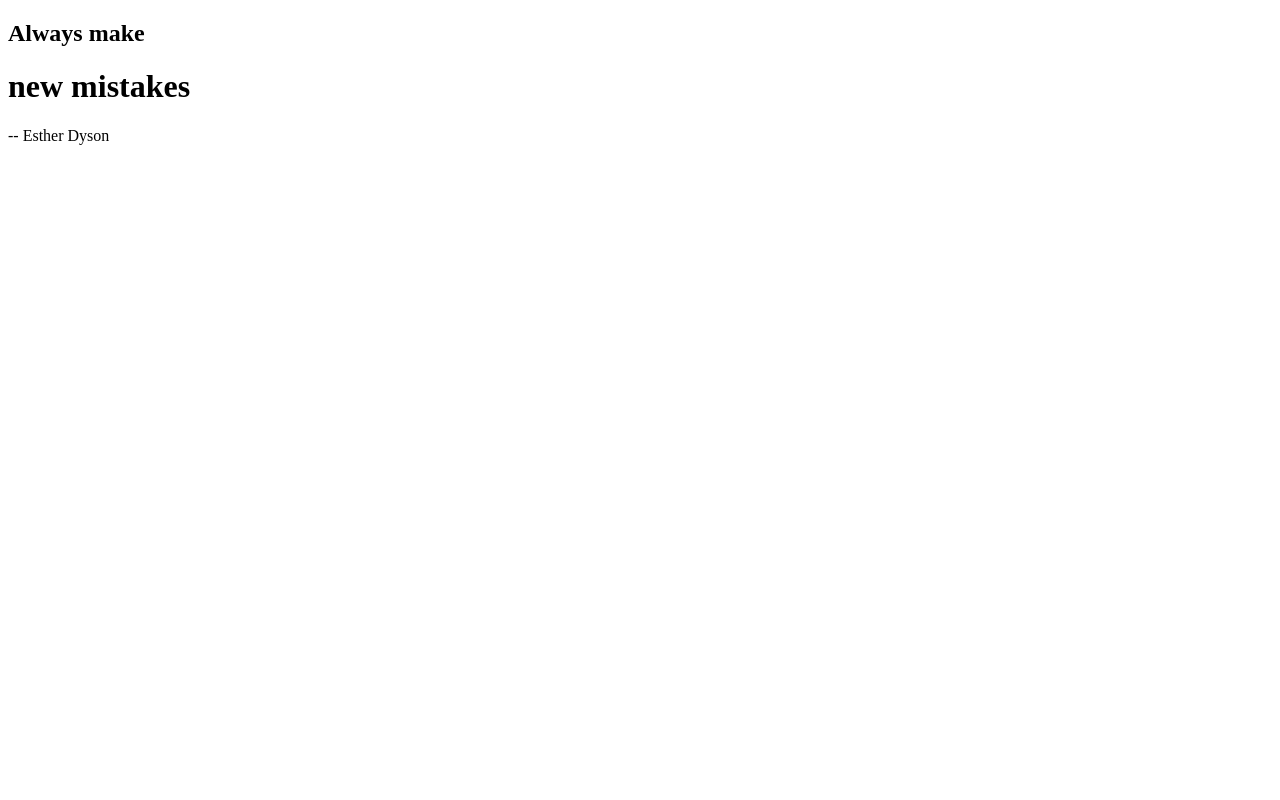
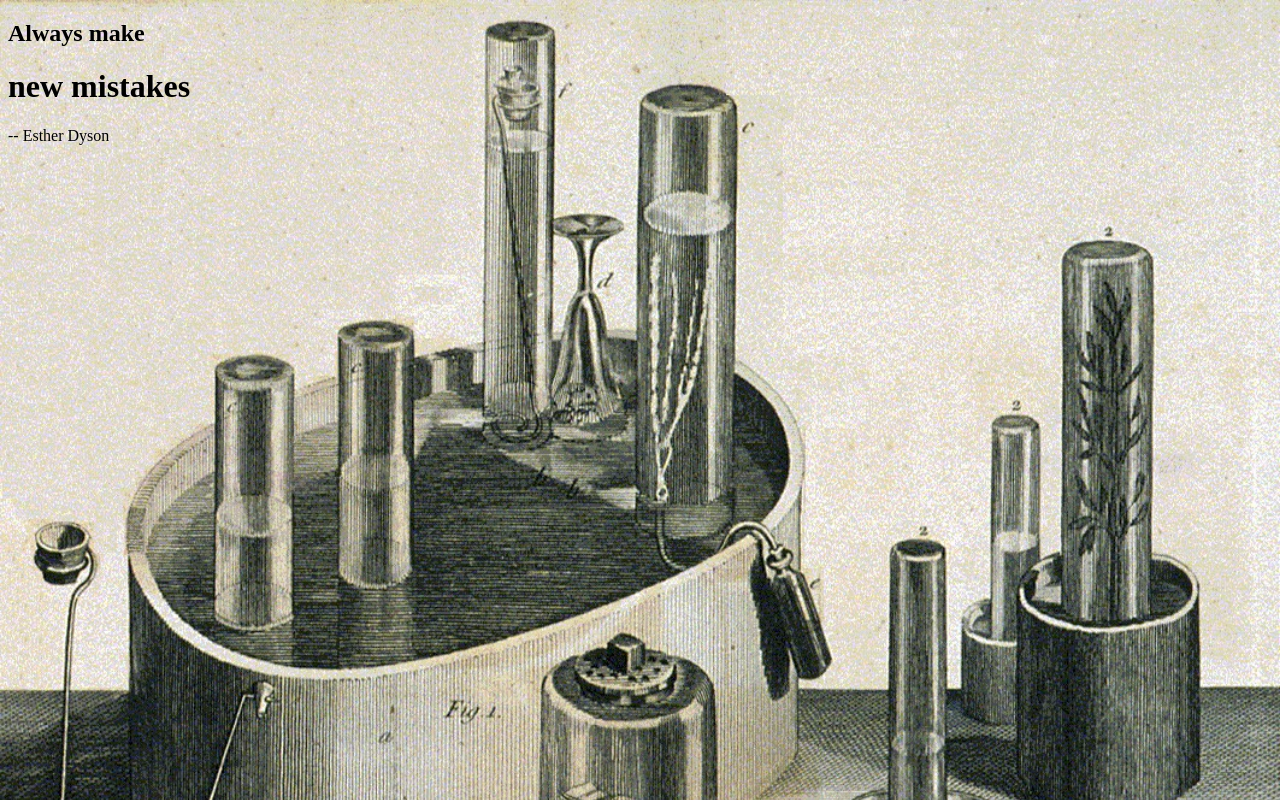
Before and after one commit to changeful/newmistakes, a plain HTML site: page index.html in a window 1280 px wide. Drawn offline with Linux system fonts and the light colour scheme.

Commit message:
Add background image

```diff
--- a/index.html
+++ b/index.html
@@ -2,6 +2,14 @@
 <html>
 <head>
 <title>Always make new mistakes</title>
+<style>
+body {
+    background-image: url("images/Priestley_Joseph_pneumatic_trough.jpg");
+    background-color: #ffffff;
+    background-size:cover;
+    background-repeat: no-repeat;
+}
+</style>
 </head>
 <body>
 <h2>Always make</h2>
```
Also changed, not shown: images/Priestley_Joseph_pneumatic_trough.jpg (added).
